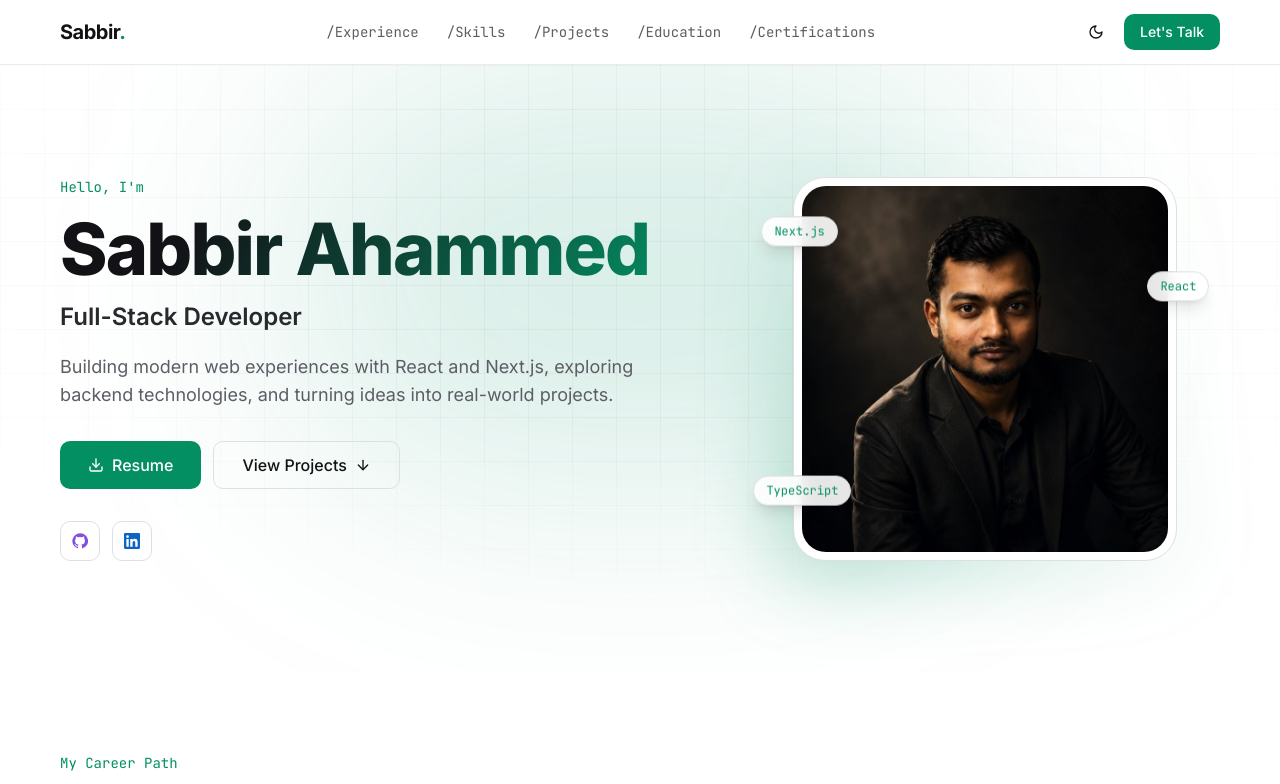
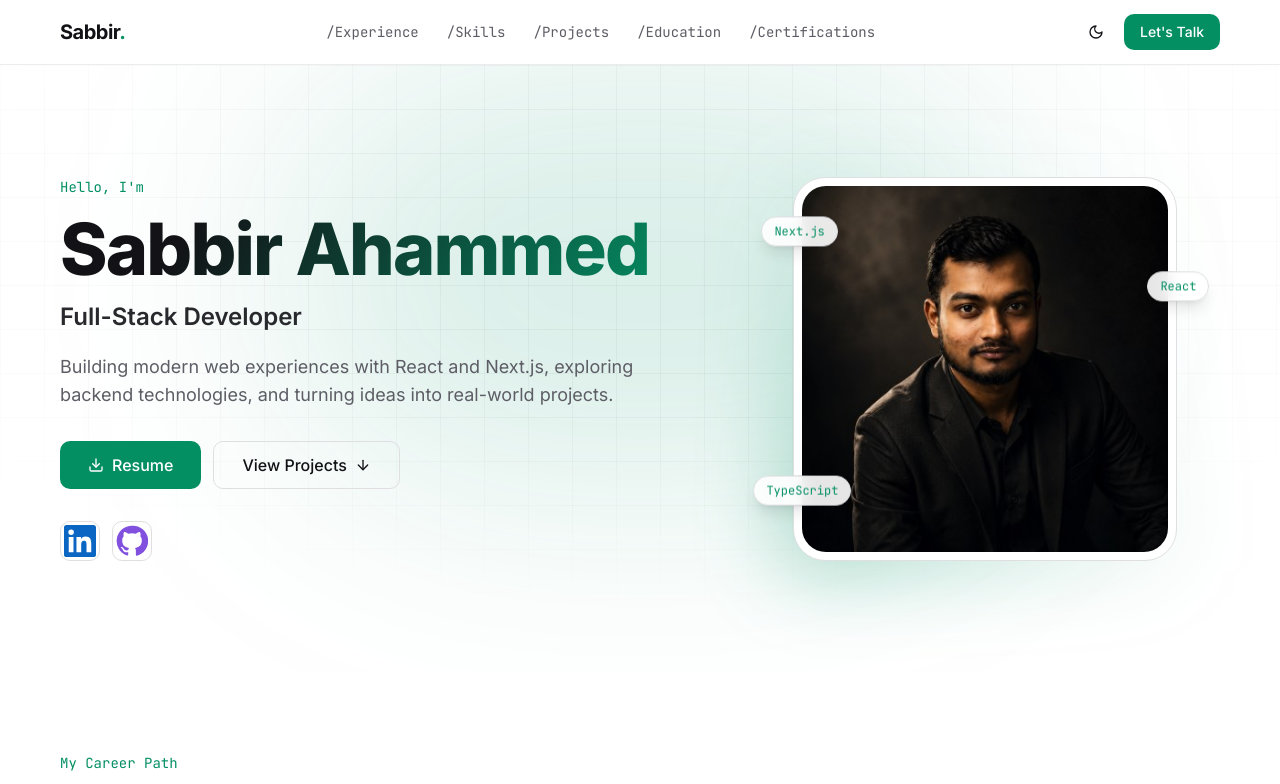
Before and after one commit to sabbir-codes/developer-portfolio, a Next.js app: page / in a window 1280 px wide. Shown: the top 784 px of the page. Built offline with nearby package versions, Linux system fonts and the light colour scheme.

Commit message:
github & linkedin icon resize

```diff
--- a/src/components/hero.tsx
+++ b/src/components/hero.tsx
@@ -6,14 +6,23 @@ import { site } from "@/lib/data";
 
 const chips = [
   { label: "Next.js", className: "-left-2 top-10 sm:-left-8" },
-  { label: "React", className: "-right-2 top-24 sm:-right-8 [animation-delay:1.5s]" },
-  { label: "TypeScript", className: "bottom-12 -left-2 sm:-left-10 [animation-delay:3s]" },
+  {
+    label: "React",
+    className: "-right-2 top-24 sm:-right-8 [animation-delay:1.5s]",
+  },
+  {
+    label: "TypeScript",
+    className: "bottom-12 -left-2 sm:-left-10 [animation-delay:3s]",
+  },
 ];
 
 export function Hero() {
   return (
     <section id="home" className="relative overflow-hidden">
-      <div className="bg-grid pointer-events-none absolute inset-0" aria-hidden="true" />
+      <div
+        className="bg-grid pointer-events-none absolute inset-0"
+        aria-hidden="true"
+      />
       <div
         className="pointer-events-none absolute left-1/2 top-0 h-[420px] w-[720px] -translate-x-1/2 rounded-full bg-primary/15 blur-[120px]"
         aria-hidden="true"
@@ -46,14 +55,26 @@ export function Hero() {
           </div>
 
           <div className="mt-8 flex items-center gap-3">
-            <Button asChild variant="outline" size="icon" aria-label="GitHub">
+            <Button
+              asChild
+              variant="outline"
+              size="icon"
+              aria-label="LinkedIn"
+              className=" [&_svg]:size-8"
+            >
+              <a href={site.linkedin} target="_blank" rel="noopener noreferrer">
+                <LinkedinIcon />
+              </a>
+            </Button>
+            <Button
+              asChild
+              variant="outline"
+              size="icon"
+              aria-label="GitHub"
+              className=" [&_svg]:size-8"
+            >
               <a href={site.github} target="_blank" rel="noopener noreferrer">
                 <GithubIcon />
-              </a>
-            </Button>
-            <Button asChild variant="outline" size="icon" aria-label="LinkedIn">
-              <a href={site.linkedin} target="_blank" rel="noopener noreferrer">
-                <LinkedinIcon />
               </a>
             </Button>
           </div>
```
